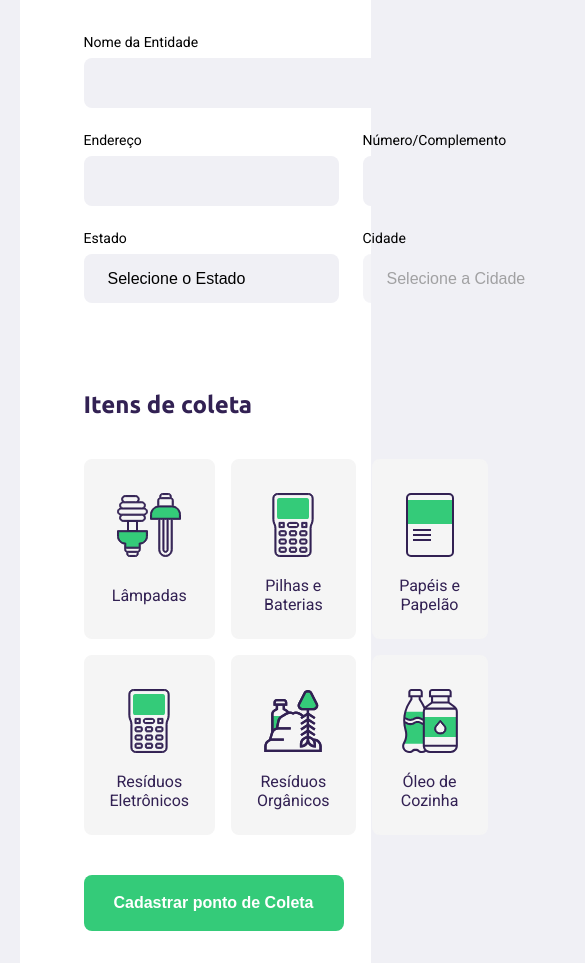
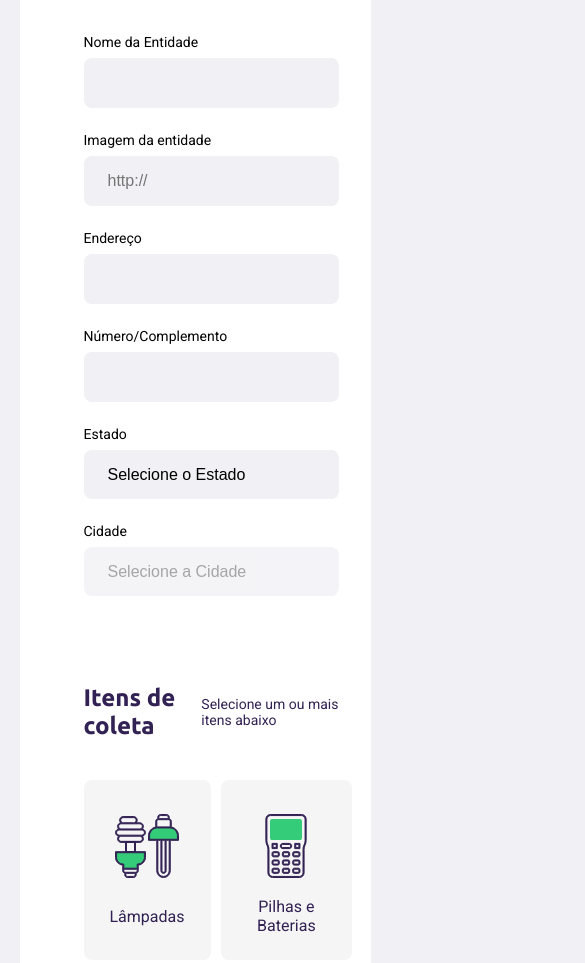
Before and after one commit to IzabelaUFU/NextLevelWeek, a website: page src/views/criar-ponto.html in a window 390 px wide. Shown: the part 380-1343 px from the top of the page, 585 px wide, since content can reach past the window. Drawn offline with nearby package versions, Linux system fonts and the light colour scheme; files that its build step writes are made by us from their sources; no server answers.

Commit message:
nunjucks/responsividade/servidor

```diff
--- a/public/styles/criar-ponto.css
+++ b/public/styles/criar-ponto.css
@@ -50,9 +50,19 @@ form fieldset{
 }
 form legend{
     margin-bottom: 40px;
+
+    display: flex;
+    align-items: center;
+    justify-content: space-between;
+
+    width: 100%;
 }
 form legend h2{
     font-size: 24px;
+}
+form legend span{
+    font-size: 14px;
+    color: var(--title-color);
 }
 form .field{
     flex: 1;
--- a/public/styles/responsive.css
+++ b/public/styles/responsive.css
@@ -26,7 +26,20 @@
         height: 250px;;
     }
 
+    #page-criar-ponto .field-group{
+        flex-direction: column;
+    }
+    #page-criar-ponto .field-group .field + .field{
+        margin-left: 0;
+    }
+    #page-criar-ponto .items-grid{
+        grid-template-columns: 1fr 1fr ;
+        gap: 10px;
+
+    }
+
 }
+
 @media(min-width: 1700px){
     #page-home{
         background-position-x: 40vw;
--- a/src/views/criar-ponto.html
+++ b/src/views/criar-ponto.html
@@ -23,10 +23,15 @@
                             <h2>Dados da entidade</h2>
                         </legend>
 
-                        <div class="field">
-
-                            <label for="name">Nome da Entidade</label>
-                            <input type="text" name="name" required>
+                        <div class="field-group">
+                            <div class="field">
+                                <label for="name">Nome da Entidade</label>
+                                <input type="text" name="name" required>
+                            </div>
+                            <div class="field">
+                                <label for="image">Imagem da entidade</label>
+                                <input placeholder="http://" type="url" name="image" required=required>
+                            </div>
 
                         </div>
 
@@ -74,6 +79,7 @@
                     <fieldset>
                         <legend>
                             <h2>Itens de coleta</h2>
+                            <span>Selecione um ou mais itens abaixo</span>
                         </legend>
 
                         <div class="items-grid">
```
